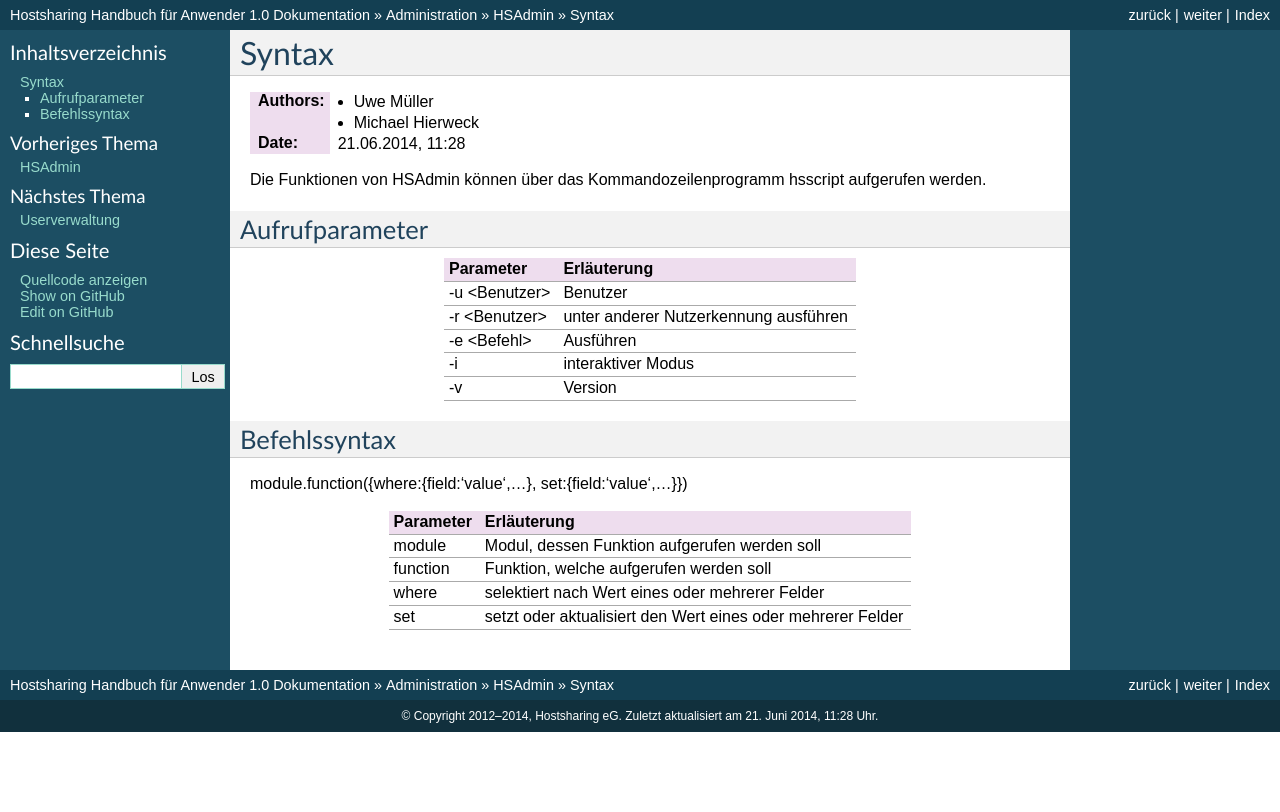
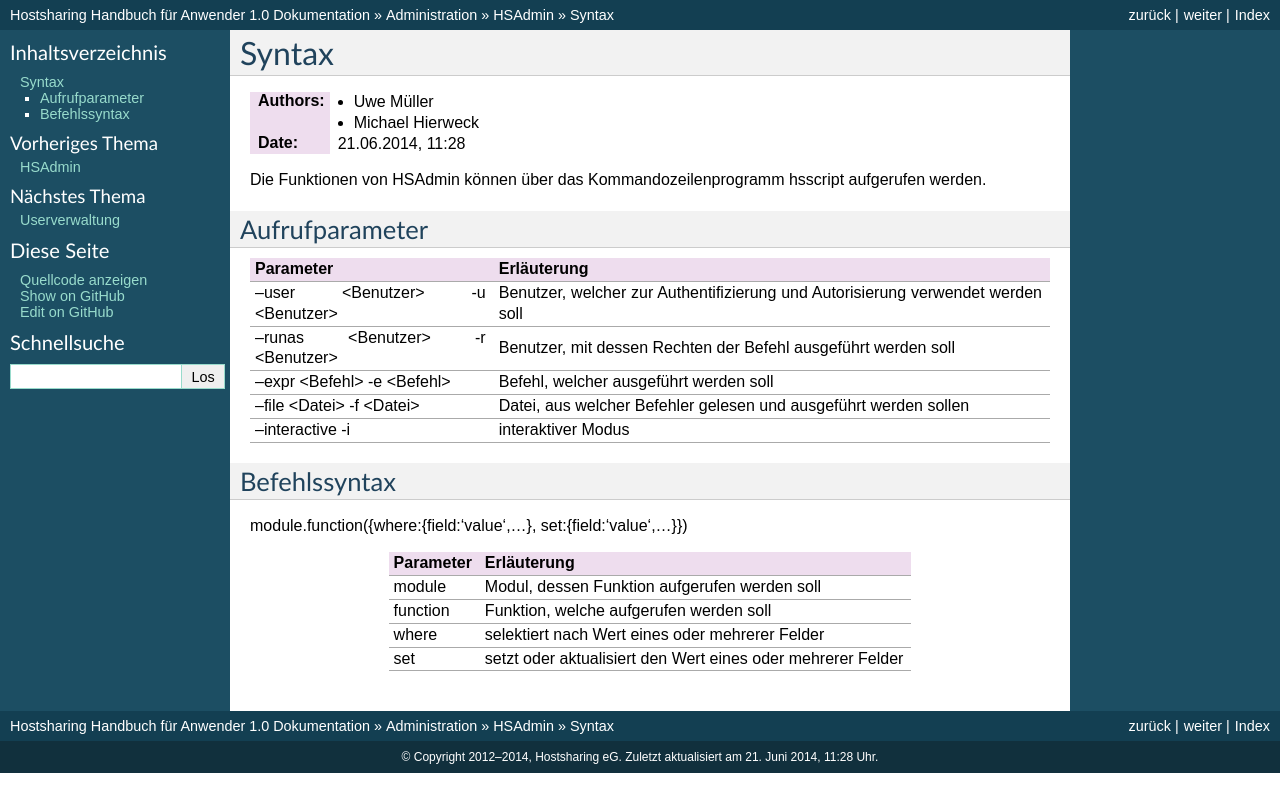
Before and after one commit to hostsharing/hs.docs.users, a Sphinx documentation site: the page built from source/administration/hsadmin/syntax.rst, in a window 1280 px wide. Shown: the top 812 px of the page. Built offline with Sphinx 7.4.7, drawn with Linux system fonts in a browser that asks for light colours; pages that are not in the unit, such as notebooks, are missing from menus.

Commit message:
Updated hsscript syntax.

```diff
--- a/source/administration/hsadmin/syntax.rst
+++ b/source/administration/hsadmin/syntax.rst
@@ -16,19 +16,24 @@
 Aufrufparameter
 ---------------
 
-+---------------+---------------------------------------+
-| Parameter     | Erläuterung                           |
-+===============+=======================================+
-| -u <Benutzer> | Benutzer                              |
-+---------------+---------------------------------------+
-| -r <Benutzer> | unter anderer Nutzerkennung ausführen |
-+---------------+---------------------------------------+
-| -e <Befehl>   | Ausführen                             |
-+---------------+---------------------------------------+
-| -i            | interaktiver Modus                    |
-+---------------+---------------------------------------+
-| -v            | Version                               |
-+---------------+---------------------------------------+
++--------------------+---------------------------------------------------------------------------------+
+| Parameter          | Erläuterung                                                                     |
++====================+=================================================================================+
+| --user <Benutzer>  | Benutzer, welcher zur Authentifizierung und Autorisierung verwendet werden soll |
+| -u <Benutzer>      |                                                                                 |
++--------------------+---------------------------------------------------------------------------------+
+| --runas <Benutzer> | Benutzer, mit dessen Rechten der Befehl ausgeführt werden soll                  |
+| -r <Benutzer>      |                                                                                 |
++--------------------+---------------------------------------------------------------------------------+
+| --expr <Befehl>    | Befehl, welcher ausgeführt werden soll                                          |
+| -e <Befehl>        |                                                                                 |
++--------------------+---------------------------------------------------------------------------------+
+| --file <Datei>     | Datei, aus welcher Befehler gelesen und ausgeführt werden sollen                |
+| -f <Datei>         |                                                                                 |
++--------------------+---------------------------------------------------------------------------------+
+| --interactive      | interaktiver Modus                                                              |
+| -i                 |                                                                                 |
++--------------------+---------------------------------------------------------------------------------+
 
 Befehlssyntax
 -------------
```
